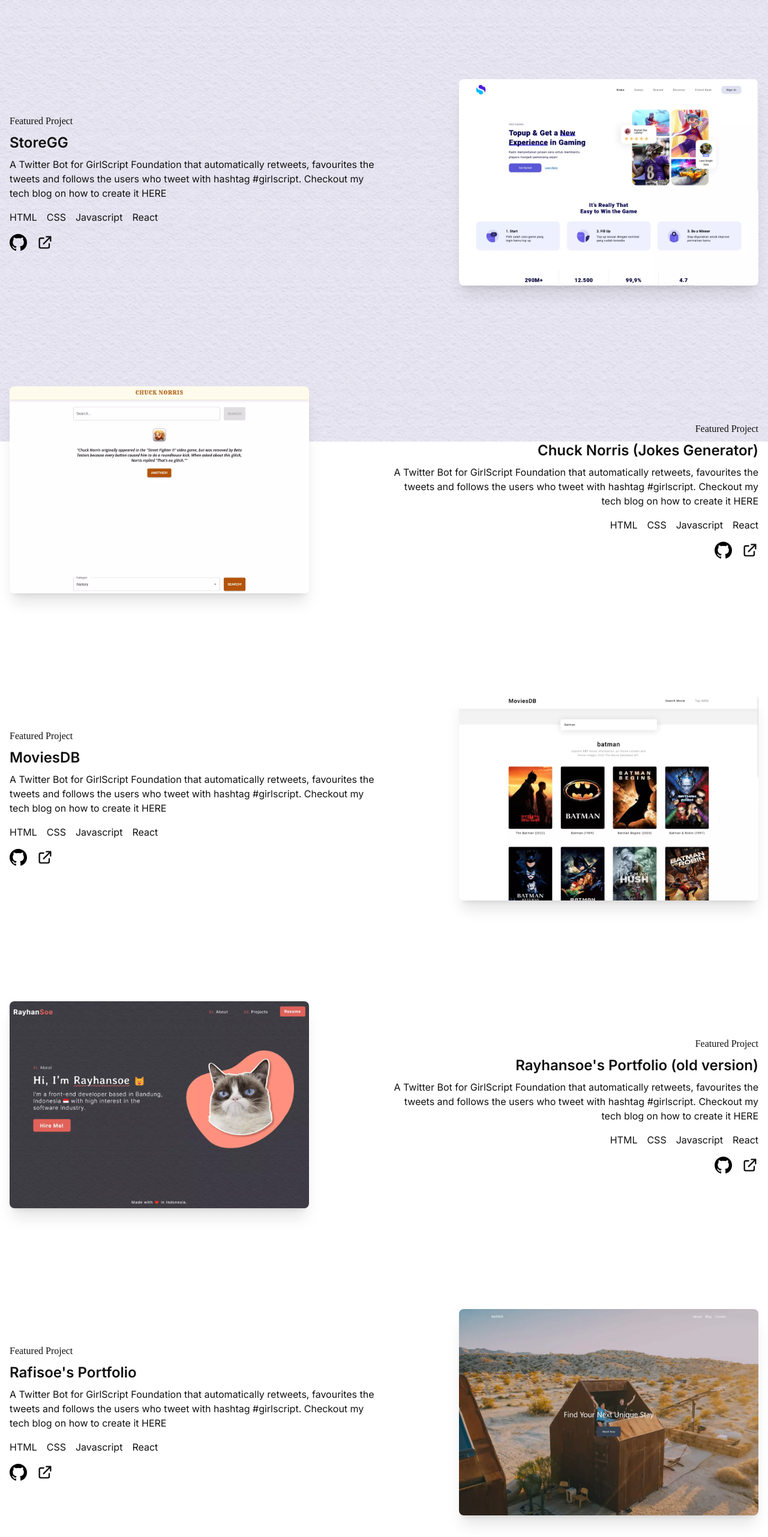
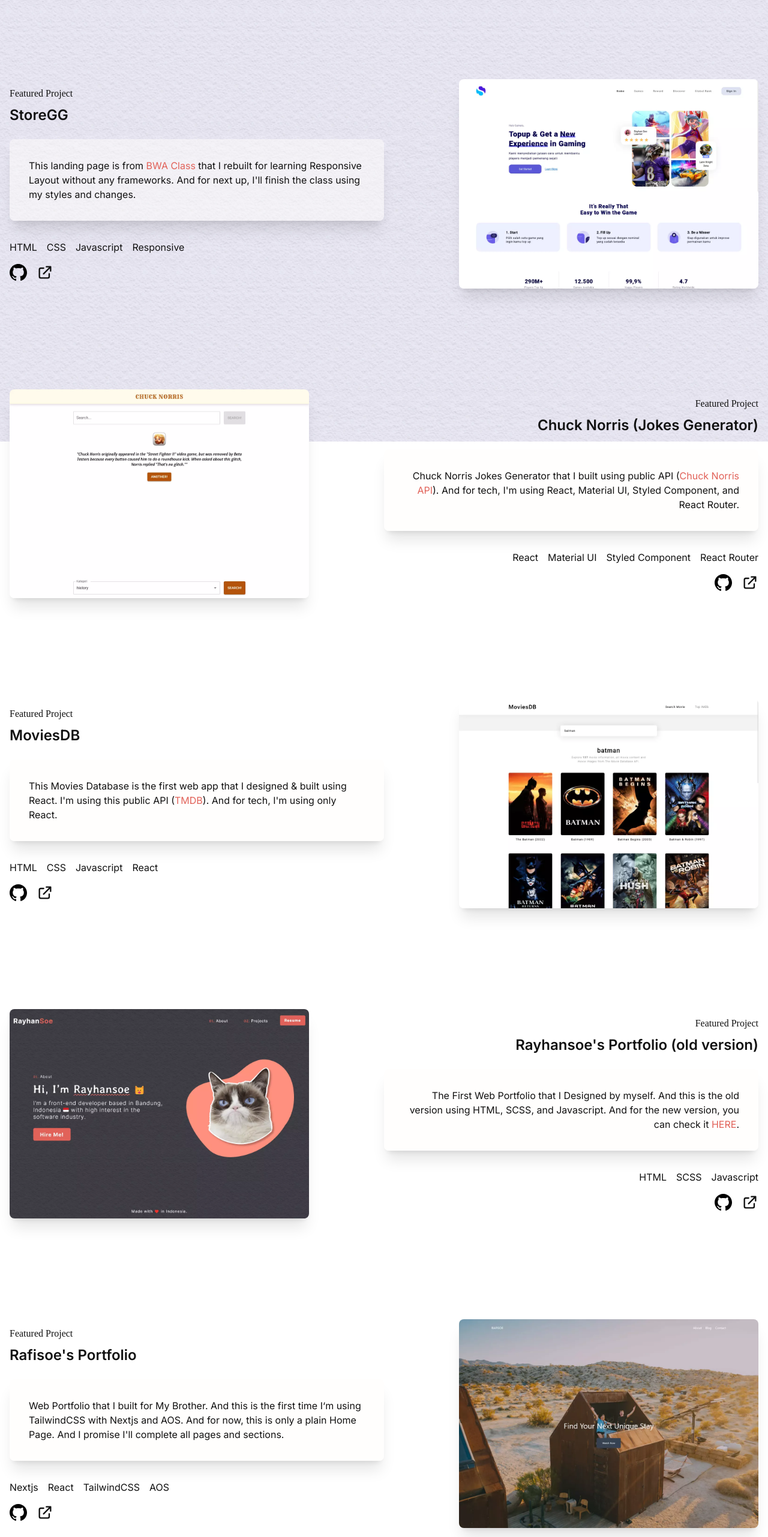
Before and after one commit to rayhansoe/rayhansoe.github.io, a Next.js app: page /projects in a window 1280 px wide. Shown: the part 64-2626 px from the top of the page at 60% size. Built offline with nearby package versions, Linux system fonts and the light colour scheme; a web font is replaced by a local one.

Commit message:
make more fancy & stylish.

```diff
--- a/components/Projects.jsx
+++ b/components/Projects.jsx
@@ -70,7 +70,7 @@ const Projects = () => {
 		<section className='py-10 lg:pb-26 2xl:max-w-[1440px] 2xl:mx-auto 2xl:w-full' id='projects'>
 			<Container>
 				<div className='flex flex-col gap-14'>
-					{/* Project 1 v.1 */}
+					{/* Project 1 v.1 | StoreGG */}
 					<div className='flex flex-col items-center py-14 gap-4 rounded-lg sm:flex-row sm:justify-between'>
 						{/* Image */}
 						<div className='relative rounded-lg overflow-hidden min-w-full hover:opacity-75 cursor-pointer shadow-xl dark:shadow-lg sm:min-w-[40%] sm:order-1 lg:max-w-[50%]'>
@@ -78,10 +78,10 @@ const Projects = () => {
 								<a target='_blank'>
 									<Image
 										src={StoreGG}
-										alt='StoreGG Design bye BWA'
+										alt='StoreGG Design by BWA'
 										placeholder='blur'
-										width='100%'
-										height='69.8701298701%'
+										width='1280'
+										height='894'
 										layout='responsive'
 										objectFit='cover'
 										quality={100}
@@ -98,18 +98,21 @@ const Projects = () => {
 									<h1 className='text-2xl font-semibold hover:underline'>StoreGG</h1>
 								</a>
 							</Link>
-							<div className='desc'>
+							<div className='lg:p-8 lg:shadow-xl lg:bg-text-light lg:dark:bg-dark-mode lg:my-4 lg:rounded-lg lg:bg-opacity-50 lg:hover:outline lg:hover:outline-white lg:hover:dark:outline-slate-600'>
 								<p>
-									A Twitter Bot for GirlScript Foundation that automatically retweets, favourites
-									the tweets and follows the users who tweet with hashtag #girlscript. Checkout my
-									tech blog on how to create it HERE
+									This landing page is from{' '}
+									<Link href='https://buildwithangga.com/kelas/full-stack-javascript-developer-2021-website-top-up-voucher-game?thumbnail=pvksVt2Vrr.211&main_leads=searchresult'>
+										<a className='text-primary-color hover:underline'>BWA Class</a>
+									</Link>{' '}
+									that I rebuilt for learning Responsive Layout without any frameworks. And for next
+									up, I&apos;ll finish the class using my styles and changes.
 								</p>
 							</div>
 							<ul className='flex gap-4 py-2 flex-wrap'>
-								<li className=''>HTML</li>
-								<li className=''>CSS</li>
-								<li className=''>Javascript</li>
-								<li className=''>React</li>
+								<li>HTML</li>
+								<li>CSS</li>
+								<li>Javascript</li>
+								<li>Responsive</li>
 							</ul>
 							{/* Source */}
 							<div className='flex gap-4'>
@@ -127,7 +130,7 @@ const Projects = () => {
 						</div>
 					</div>
 
-					{/* Project 2 v.2 */}
+					{/* Project 2 v.2 | Chuck Norris */}
 					<div className='flex flex-col items-center py-14 gap-4 rounded-lg sm:flex-row sm:justify-between'>
 						{/* Image */}
 						<div className='relative rounded-lg overflow-hidden min-w-full hover:opacity-75 cursor-pointer shadow-xl dark:shadow-lg sm:min-w-[40%] lg:max-w-[50%]'>
@@ -137,10 +140,8 @@ const Projects = () => {
 										src={JokesGenerator}
 										alt='Chuck Norris (Jokes Generator).'
 										placeholder='blur'
-										blurDataURL
-										loading='eager'
-										width='100%'
-										height='69.8701298701%'
+										width='1280'
+										height='894'
 										layout='responsive'
 										objectFit='cover'
 										quality={100}
@@ -159,18 +160,21 @@ const Projects = () => {
 									</h1>
 								</a>
 							</Link>
-							<div className='sm:text-right'>
+							<div className='sm:text-right lg:p-8 lg:shadow-xl lg:bg-text-light lg:dark:bg-dark-mode lg:my-4 lg:rounded-lg lg:bg-opacity-50 lg:hover:outline lg:hover:outline-white lg:hover:dark:outline-slate-600'>
 								<p>
-									A Twitter Bot for GirlScript Foundation that automatically retweets, favourites
-									the tweets and follows the users who tweet with hashtag #girlscript. Checkout my
-									tech blog on how to create it HERE
+									Chuck Norris Jokes Generator that I built using public API (
+									<Link href='https://api.chucknorris.io/'>
+										<a className='text-primary-color hover:underline'>Chuck Norris API</a>
+									</Link>
+									). And for tech, I&apos;m using React, Material UI, Styled Component, and React
+									Router.
 								</p>
 							</div>
 							<ul className='flex gap-4 py-2 flex-wrap'>
-								<li className=''>HTML</li>
-								<li className=''>CSS</li>
-								<li className=''>Javascript</li>
-								<li className=''>React</li>
+								<li>React</li>
+								<li>Material UI</li>
+								<li>Styled Component</li>
+								<li>React Router</li>
 							</ul>
 							{/* Source */}
 							<div className='flex gap-4'>
@@ -188,7 +192,7 @@ const Projects = () => {
 						</div>
 					</div>
 
-					{/* Project 3 v.1 */}
+					{/* Project 3 v.1 | MoviesDB */}
 					<div className='flex flex-col items-center py-14 gap-4 rounded-lg sm:flex-row sm:justify-between'>
 						{/* Image */}
 						<div className='relative rounded-lg overflow-hidden min-w-full hover:opacity-75 cursor-pointer shadow-xl dark:shadow-lg sm:min-w-[40%] sm:order-1 lg:max-w-[50%]'>
@@ -198,8 +202,8 @@ const Projects = () => {
 										src={MoviesDB}
 										alt='Movies Database'
 										placeholder='blur'
-										width='100%'
-										height='69.8701298701%'
+										width='1280'
+										height='894'
 										layout='responsive'
 										objectFit='cover'
 										quality={100}
@@ -216,18 +220,21 @@ const Projects = () => {
 									<h1 className='text-2xl font-semibold hover:underline'>MoviesDB</h1>
 								</a>
 							</Link>
-							<div className='desc'>
+							<div className='lg:p-8 lg:shadow-xl lg:bg-text-light lg:dark:bg-dark-mode lg:my-4 lg:rounded-lg lg:bg-opacity-50 lg:hover:outline lg:hover:outline-white lg:hover:dark:outline-slate-600'>
 								<p>
-									A Twitter Bot for GirlScript Foundation that automatically retweets, favourites
-									the tweets and follows the users who tweet with hashtag #girlscript. Checkout my
-									tech blog on how to create it HERE
+									This Movies Database is the first web app that I designed & built using React.
+									I&apos;m using this public API (
+									<Link href='https://www.themoviedb.org/'>
+										<a className='text-primary-color hover:underline'>TMDB</a>
+									</Link>
+									). And for tech, I&apos;m using only React.
 								</p>
 							</div>
 							<ul className='flex gap-4 py-2 flex-wrap'>
-								<li className=''>HTML</li>
-								<li className=''>CSS</li>
-								<li className=''>Javascript</li>
-								<li className=''>React</li>
+								<li>HTML</li>
+								<li>CSS</li>
+								<li>Javascript</li>
+								<li>React</li>
 							</ul>
 							{/* Source */}
 							<div className='flex gap-4'>
@@ -245,7 +252,7 @@ const Projects = () => {
 						</div>
 					</div>
 
-					{/* Project 4 v.2 */}
+					{/* Project 4 v.2 | Rayhansoe's Portfolio */}
 					<div className='flex flex-col items-center py-14 gap-4 rounded-lg sm:flex-row sm:justify-between'>
 						{/* Image */}
 						<div className='relative rounded-lg overflow-hidden min-w-full hover:opacity-75 cursor-pointer shadow-xl dark:shadow-lg sm:min-w-[40%] lg:max-w-[50%]'>
@@ -253,12 +260,10 @@ const Projects = () => {
 								<a target='_blank'>
 									<Image
 										src={OldVersion}
-										alt="rayhansoe's portofolio"
+										alt="Rayhansoe's portofolio"
 										placeholder='blur'
-										blurDataURL
-										loading='eager'
-										width='100%'
-										height='69.8701298701%'
+										width='1280'
+										height='894'
 										layout='responsive'
 										objectFit='cover'
 										quality={100}
@@ -277,18 +282,20 @@ const Projects = () => {
 									</h1>
 								</a>
 							</Link>
-							<div className='sm:text-right'>
+							<div className='sm:text-right lg:p-8 lg:shadow-xl lg:bg-text-light lg:dark:bg-dark-mode lg:my-4 lg:rounded-lg lg:bg-opacity-50 lg:hover:outline lg:hover:outline-white lg:hover:dark:outline-slate-600'>
 								<p>
-									A Twitter Bot for GirlScript Foundation that automatically retweets, favourites
-									the tweets and follows the users who tweet with hashtag #girlscript. Checkout my
-									tech blog on how to create it HERE
+									The First Web Portfolio that I Designed by myself. And this is the old version
+									using HTML, SCSS, and Javascript. And for the new version, you can check it{' '}
+									<Link href='https://rayhansoe.vercel.app/'>
+										<a className='text-primary-color hover:underline'>HERE</a>
+									</Link>
+									.
 								</p>
 							</div>
 							<ul className='flex gap-4 py-2 flex-wrap'>
-								<li className=''>HTML</li>
-								<li className=''>CSS</li>
-								<li className=''>Javascript</li>
-								<li className=''>React</li>
+								<li>HTML</li>
+								<li>SCSS</li>
+								<li>Javascript</li>
 							</ul>
 							{/* Source */}
 							<div className='flex gap-4'>
@@ -306,7 +313,7 @@ const Projects = () => {
 						</div>
 					</div>
 
-					{/* Project 5 v.1 */}
+					{/* Project 5 v.1 | Rafisoe's Portfolio */}
 					<div className='flex flex-col items-center py-14 gap-4 rounded-lg sm:flex-row sm:justify-between'>
 						{/* Image */}
 						<div className='relative rounded-lg overflow-hidden min-w-full hover:opacity-75 cursor-pointer shadow-xl dark:shadow-lg sm:min-w-[40%] sm:order-1 lg:max-w-[50%]'>
@@ -316,8 +323,8 @@ const Projects = () => {
 										src={RafiSoe}
 										alt="Rafisoe's Portfolio"
 										placeholder='blur'
-										width='100%'
-										height='69.8701298701%'
+										width='1280'
+										height='894'
 										layout='responsive'
 										objectFit='cover'
 										quality={100}
@@ -336,18 +343,18 @@ const Projects = () => {
 									</h1>
 								</a>
 							</Link>
-							<div className='desc'>
+							<div className='lg:p-8 lg:shadow-xl lg:bg-text-light lg:dark:bg-dark-mode lg:my-4 lg:rounded-lg lg:bg-opacity-50 lg:hover:outline lg:hover:outline-white lg:hover:dark:outline-slate-600'>
 								<p>
-									A Twitter Bot for GirlScript Foundation that automatically retweets, favourites
-									the tweets and follows the users who tweet with hashtag #girlscript. Checkout my
-									tech blog on how to create it HERE
+									Web Portfolio that I built for My Brother. And this is the first time I&lsquo;m
+									using TailwindCSS with Nextjs and AOS. And for now, this is only a plain Home
+									Page. And I promise I&apos;ll complete all pages and sections.
 								</p>
 							</div>
 							<ul className='flex gap-4 py-2 flex-wrap'>
-								<li className=''>HTML</li>
-								<li className=''>CSS</li>
-								<li className=''>Javascript</li>
-								<li className=''>React</li>
+								<li>Nextjs</li>
+								<li>React</li>
+								<li>TailwindCSS</li>
+								<li>AOS</li>
 							</ul>
 							{/* Source */}
 							<div className='flex gap-4'>
@@ -365,7 +372,7 @@ const Projects = () => {
 						</div>
 					</div>
 
-					{/* Project 6 v.2 */}
+					{/* Project 6 v.2 | Star Match Game */}
 					<div className='flex flex-col items-center py-14 gap-4 rounded-lg sm:flex-row sm:justify-between'>
 						{/* Image */}
 						<div className='relative rounded-lg overflow-hidden min-w-full hover:opacity-75 cursor-pointer shadow-xl dark:shadow-lg sm:min-w-[40%] lg:max-w-[50%]'>
@@ -375,10 +382,8 @@ const Projects = () => {
 										src={StarMatchGame}
 										alt='Star Match Game'
 										placeholder='blur'
-										blurDataURL
-										loading='eager'
-										width='100%'
-										height='69.8701298701%'
+										width='1280'
+										height='894'
 										layout='responsive'
 										objectFit='cover'
 										quality={100}
@@ -395,18 +400,18 @@ const Projects = () => {
 									<h1 className='text-2xl font-semibold hover:underline'>Star Match Game</h1>
 								</a>
 							</Link>
-							<div className='sm:text-right'>
+							<div className='sm:text-right lg:p-8 lg:shadow-xl lg:bg-text-light lg:dark:bg-dark-mode lg:my-4 lg:rounded-lg lg:bg-opacity-50 lg:hover:outline lg:hover:outline-white lg:hover:dark:outline-slate-600'>
 								<p>
-									A Twitter Bot for GirlScript Foundation that automatically retweets, favourites
-									the tweets and follows the users who tweet with hashtag #girlscript. Checkout my
-									tech blog on how to create it HERE
+									A Simple Web App that I made when I first learned reactjs. And I learned from this{' '}
+									{''}
+									<Link href='https://www.pluralsight.com/courses/react-js-getting-started'>
+										<a className='text-primary-color hover:underline'>Pluralsight Course</a>
+									</Link>
+									.
 								</p>
 							</div>
 							<ul className='flex gap-4 py-2 flex-wrap'>
-								<li className=''>HTML</li>
-								<li className=''>CSS</li>
-								<li className=''>Javascript</li>
-								<li className=''>React</li>
+								<li>React</li>
 							</ul>
 							{/* Source */}
 							<div className='flex gap-4'>
```
